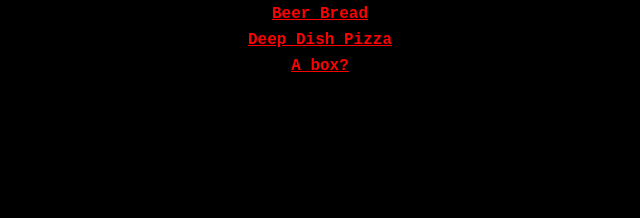
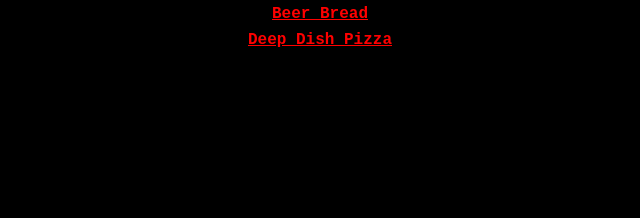
Before and after one commit to Kozcoko/odin-recipes, a plain HTML site: page index.html in a window 1280 px wide. Shown: the part 305-523 px from the top of the page, 320-960 px from the left. Drawn offline with Linux system fonts and the light colour scheme.

Commit message:
remove temp link 'a box?'

```diff
--- a/index.html
+++ b/index.html
@@ -18,8 +18,6 @@
         <p class="Ritual"><a class="Ritual" href="./recipes/beerbread.html">Beer Bread</a></p>
         <p class="Ritual"><a class="Ritual" href="./recipes/deeppizza.html">Deep Dish Pizza</a></p>
 
-        <p class="Ritual"><a class="Ritual" href="./newthing/index.html">A box?</a></p>
-
         <p id="eyes">.. ..</p>
 
         <a id="secret" class="Exit" href="https://www.youtube.com/watch?v=zwZISypgA9M" target="_blank" rel="noopener noreferrer">Secret, do doo do doo</a>
```
